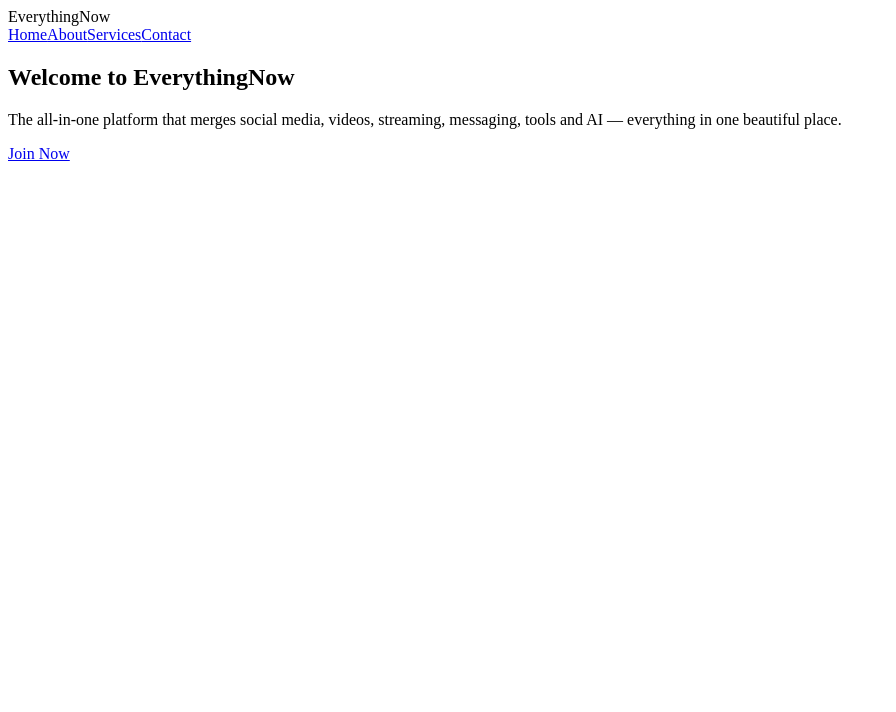
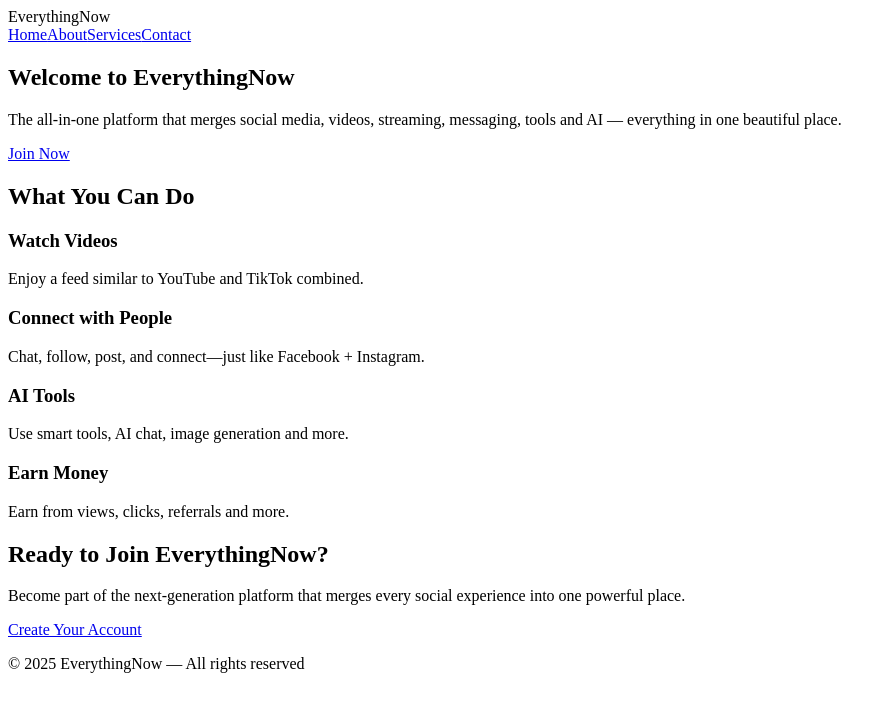
Before and after one commit to santoriniosmarios59-max/everythingnow2, a Next.js app: page / in a window 1280 px wide. Shown: the top 712 px of the page, without its empty margins (0-896 px from the left). Built offline with nearby package versions, Linux system fonts and the light colour scheme.

Commit message:
Update page.tsx

```diff
--- a/app/page.tsx
+++ b/app/page.tsx
@@ -1,11 +1,17 @@
 import Nav from "@/components/Nav";
 import Hero from "@/components/Hero";
+import Features from "@/components/Features";
+import CallToAction from "@/components/CallToAction";
+import Footer from "@/components/Footer";
 
 export default function HomePage() {
   return (
     <div className="w-full">
       <Nav />
       <Hero />
+      <Features />
+      <CallToAction />
+      <Footer />
     </div>
   );
 }
```
